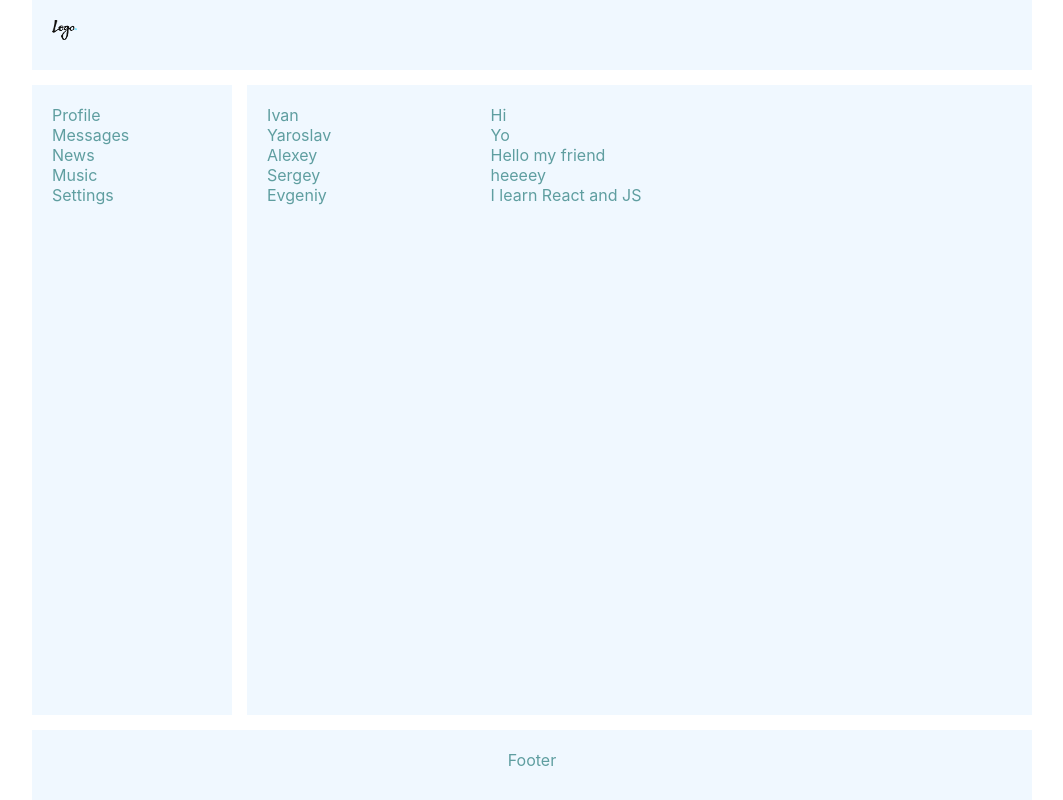
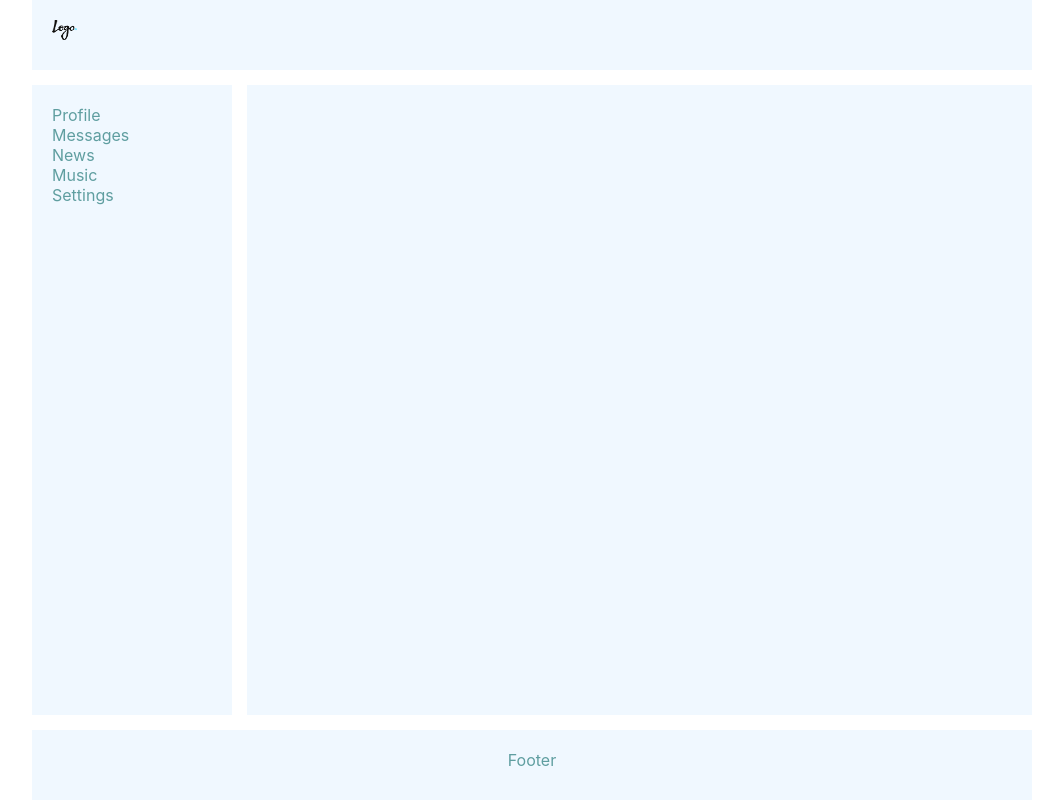
Before and after one commit to Sw30041995/react-by, a React (Create React App) app in the folder my-app/: page /dialogs in a window 1280 px wide. Shown: the whole page, without its empty margins (108-1171 px from the left). Built offline with nearby package versions, Linux system fonts and the light colour scheme.

Commit message:
new file

```diff
--- a/my-app/src/components/Dialogs/Dialogs.jsx
+++ b/my-app/src/components/Dialogs/Dialogs.jsx
@@ -4,36 +4,30 @@ import DialogItem from "./DialogItem/DialogItem";
 
 const Dialogs = (props) => {
     let dialogsData = [
-        { id: 1, name: 'Ivan'},
-        { id: 2, name: 'Yaroslav'},
-        { id: 3, name: 'Alexey'},
-        { id: 4, name: 'Sergey'},
-        { id: 5, name: 'Evgeniy'}
+        {id: 1, name: 'Ivan'},
+        {id: 2, name: 'Yaroslav'},
+        {id: 3, name: 'Alexey'},
+        {id: 4, name: 'Sergey'},
+        {id: 5, name: 'Evgeniy'}
+    ];
+    let messagesData = [
+        {id: 1, message: 'Hi'},
+        {id: 2, message: 'Yo'},
+        {id: 3, message: 'Hello my friend'},
+        {id: 4, message: 'heeeey'},
+        {id: 5, message: 'I learn React and JS'},
     ];
 
-    let messagesData = [
-        { id: 1, message: 'Hi' },
-        { id: 2, message: 'Yo' },
-        { id: 3, message: 'Hello my friend' },
-        { id: 4, message: 'heeeey' },
-        { id: 5, message: 'I learn React and JS' },
-    ];
+    let dialogsElements = dialogsData.map(dialog => <DialogItem name={dialogsData.name} id={dialogsData.id} />);
+    let messagesElements = messagesData.map(message => <Message message={messagesData.message} />);
 
     return (
         <div className={style.dialogs}>
             <div className={style.dialogsItems}>
-              <DialogItem name={dialogsData[0].name} id={dialogsData[0].id} />
-              <DialogItem name={dialogsData[1].name} id={dialogsData[1].id} />
-              <DialogItem name={dialogsData[2].name} id={dialogsData[2].id} />
-              <DialogItem name={dialogsData[3].name} id={dialogsData[3].id} />
-              <DialogItem name={dialogsData[4].name} id={dialogsData[4].id} />
+                {dialogsElements}
             </div>
             <div className={style.messages}>
-              <Message message={messagesData[0].message} />
-              <Message message={messagesData[1].message} />
-              <Message message={messagesData[2].message} />
-              <Message message={messagesData[3].message} />
-              <Message message={messagesData[4].message} />
+                {messagesElements}
             </div>
         </div>
     );
```
Lines whose indentation alone changed are shown as unchanged.
